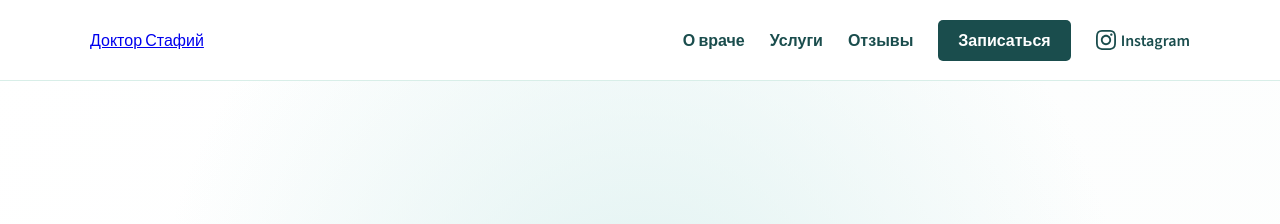
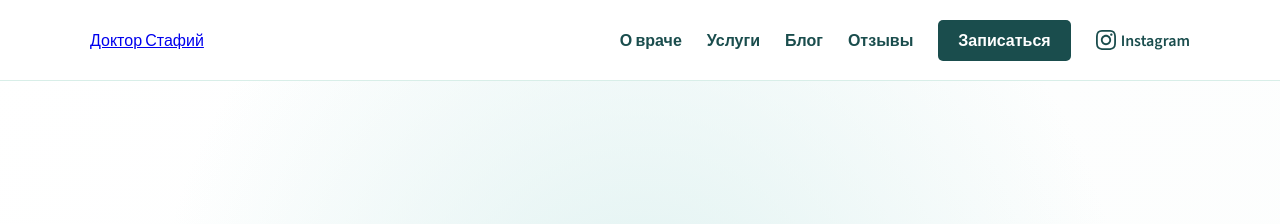
Before and after one commit to gosubv/doctorstafij, a Jekyll site: the page built from index.md, in a window 1280 px wide. Shown: the top 224 px of the page. Built offline with Jekyll 4.4.1, drawn with Linux system fonts in a browser that asks for light colours.

Commit message:
Update default.html

```diff
--- a/_layouts/default.html
+++ b/_layouts/default.html
@@ -14,6 +14,7 @@
             <ul class="nav-links">
                 <li><a href="#about">О враче</a></li>
                 <li><a href="#services">Услуги</a></li>
+                <li><a href="#blog">Блог</a></li>
                 <li><a href="#reviews">Отзывы</a></li>
                 <li><a href="#booking" class="btn-nav">Записаться</a></li>
                 <li>
```
